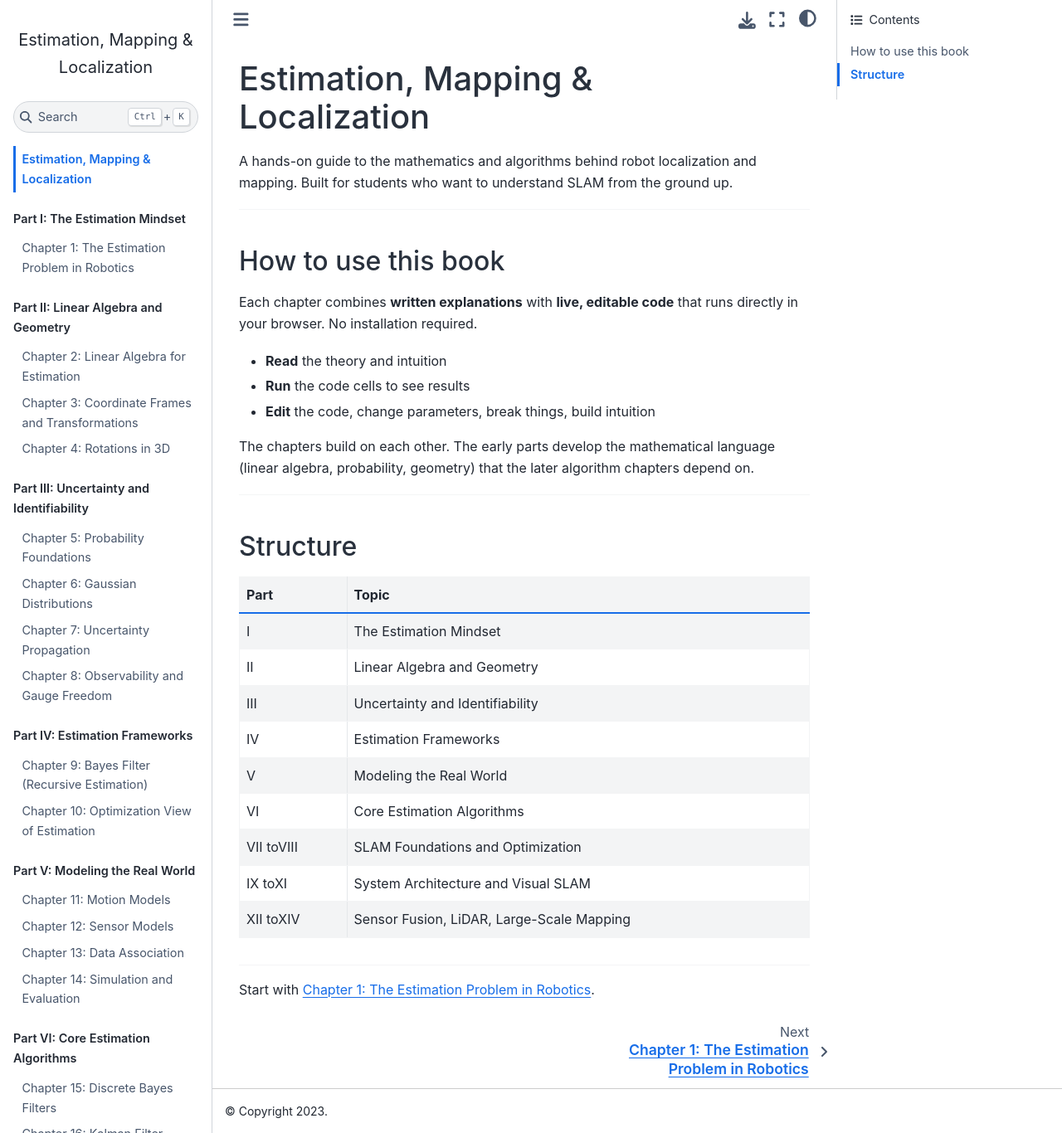
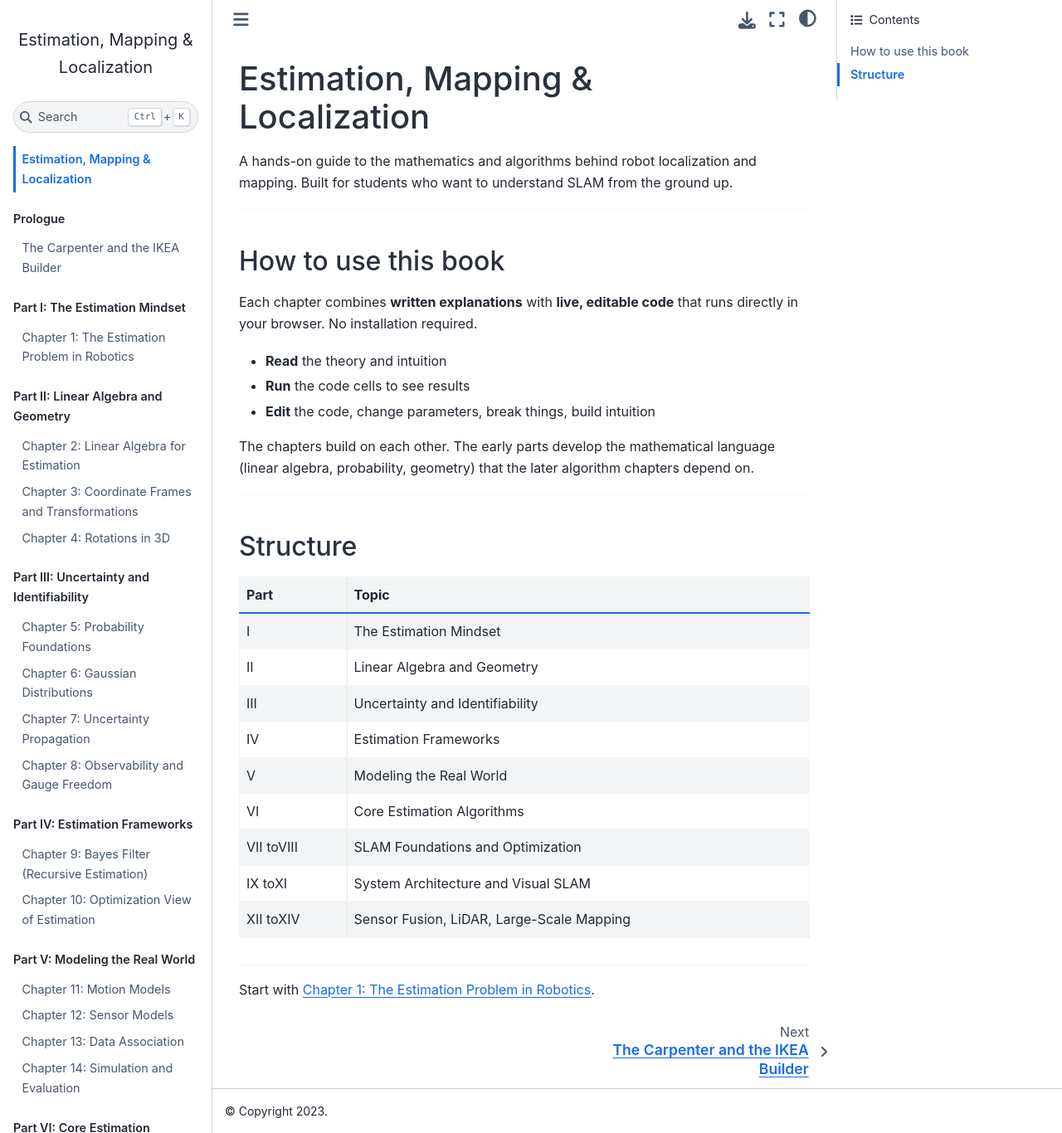
Before and after one commit to praveenramanujam/roboticsslambook, a Jupyter Book: the page built from book/intro.md, in a window 1280 px wide and 1366 px high. Shown: the whole window at 83% size. Built offline with Jupyter Book 1.0.4 settings and Sphinx 7.4.7 and the Sphinx Book theme 1.1.4, drawn with Linux system fonts in a browser that asks for light colours; some of the changed lines change nothing that is shown.

Commit message:
Add prologue: The Carpenter and the IKEA Builder
Motivational chapter (ch00) that sets the philosophy for the entire book:
- IKEA approach: follow instructions, get results, but can't debug or adapt
- Carpenter approach: understand fundamentals, build from scratch, fix anything
- Maps probability, linear algebra, optimization, control as the carpenter's tools
- Sets expectation: this book teaches understanding, not just assembly

Placed as Prologue before Part I in the table of contents.

````diff
--- a/book/_toc.yml
+++ b/book/_toc.yml
@@ -1,6 +1,10 @@
 format: jb-book
 root: intro
 parts:
+  - caption: "Prologue"
+    chapters:
+      - file: chapters/ch00_the_carpenter
+
   - caption: "Part I: The Estimation Mindset"
     chapters:
       - file: chapters/ch01_estimation_problem
--- /dev/null
+++ b/book/chapters/ch00_the_carpenter.md
@@ -0,0 +1,141 @@
+# The Carpenter and the IKEA Builder
+
+You can build furniture in two ways.
+
+## The IKEA Builder
+
+You get a box.
+
+Inside:
+- Pre-cut pieces
+- Standard screws
+- Step-by-step instructions
+
+You follow: 1 → 2 → 3 → done.
+
+At the end, you have a table.
+It works. It looks correct. You feel productive.
+
+But:
+- You don't know why it is stable
+- You can't modify it
+- You can't fix it if something is off
+- You can't build a new design without instructions
+
+You built it. But you didn't **understand** it.
+
+## The Carpenter
+
+A carpenter starts with:
+- Raw wood
+- Tools
+- Understanding of structure
+
+She asks:
+- What load will this take?
+- Where are the weak points?
+- What joints will hold over time?
+
+She can:
+- Build without instructions
+- Adapt to imperfect material
+- Fix failures
+- Design something new
+
+She doesn't just build. She **understands**.
+
+## Now Replace Furniture with Robotics
+
+Many students approach robotics like IKEA:
+
+1. Install ROS
+2. Run a SLAM package
+3. Use a perception model
+4. Copy a planner
+
+It works.
+
+Until it doesn't.
+
+## When Things Break
+
+And they will.
+
+- The robot drifts
+- The map collapses
+- The sensor gives noisy data
+- The system behaves unpredictably
+
+At that moment, there is no instruction manual.
+
+**The IKEA Robotics Engineer says:**
+
+> "SLAM is not working."
+> "The model is bad."
+> "The library has a bug."
+
+They look for another package, another tutorial, another shortcut.
+
+**The Carpenter Robotics Engineer says:**
+
+> "My uncertainty model is wrong."
+> "My transformation chain has an error."
+> "My assumptions don't match reality."
+
+They look for the root cause, the underlying concept, the correct model.
+
+## What Are Your Carpenter Tools?
+
+Not libraries.
+
+| Tool | What it gives you |
+|------|-------------------|
+| **Probability** | Handling noise and uncertainty |
+| **Linear algebra** | Understanding space and motion |
+| **Optimization** | Solving for the best estimate |
+| **Control and dynamics** | Making systems stable |
+
+These are your chisels, saws, and measuring tools.
+
+This book teaches you these tools. Every chapter builds one more skill in your workshop. By the end, you won't need instructions. You will understand the material deeply enough to build systems that work in the real world, diagnose why they fail, and fix them.
+
+## The Trap
+
+IKEA feels fast.
+
+You build quickly. You get results. You feel confident.
+
+But the moment you step outside the instructions, you are stuck.
+
+## The Payoff
+
+Being a carpenter feels slow at first.
+
+You struggle more. You question more. You rebuild more.
+
+But later:
+
+- You debug faster
+- You adapt easily
+- You build things others cannot
+
+## The Choice
+
+You can assemble systems that work once.
+
+Or you can build systems that work in the real world.
+
+This book is for carpenters.
+
+```{admonition} How to use this book
+:class: tip
+
+Every chapter in this book follows the carpenter's approach:
+
+1. **We build from scratch.** No black boxes. You implement every algorithm yourself.
+2. **We show you the real tools.** Each chapter lists the production libraries so you know what exists.
+3. **We break things on purpose.** Failure modes, edge cases, and wrong assumptions are explored explicitly.
+4. **We end with something you built.** Every chapter has a capstone exercise where you create something real.
+
+Start with raw material. End with understanding.
+```
````
